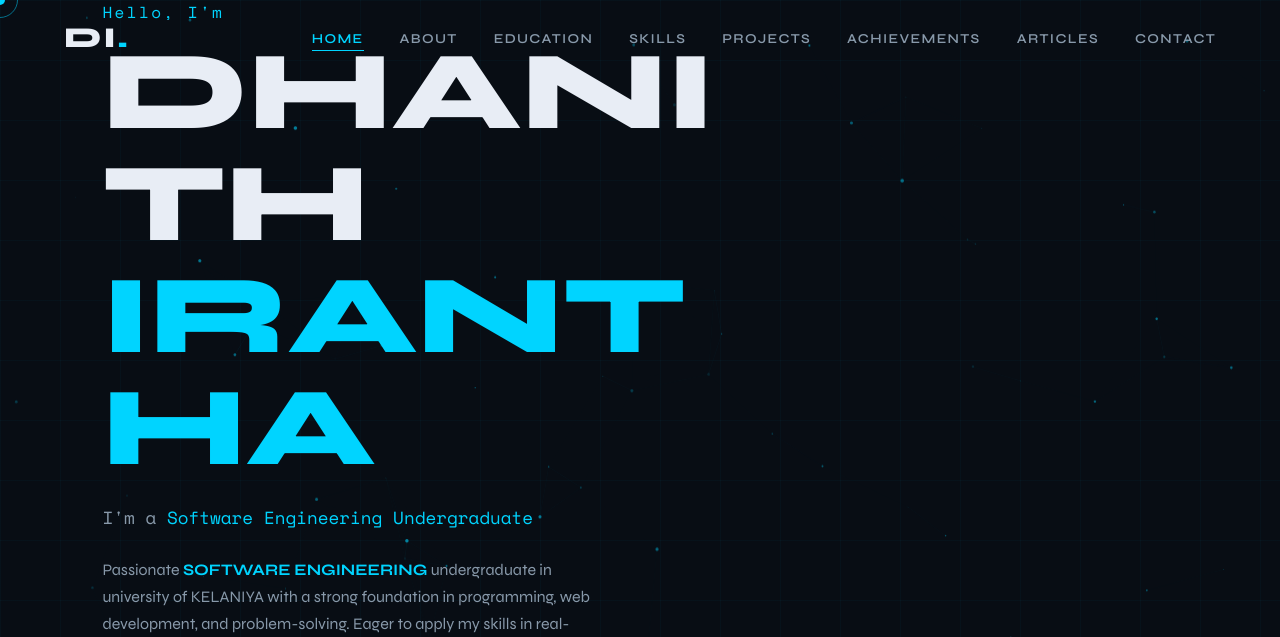
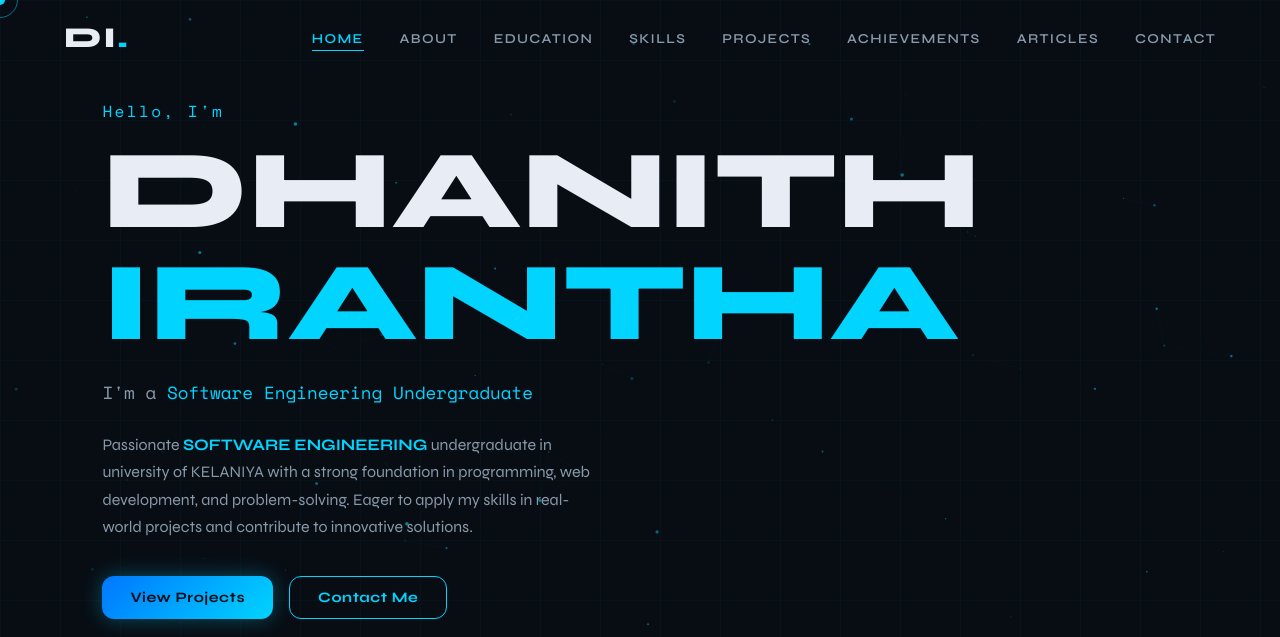
Before and after one commit to dhanithirantha20031217/Portfolio, a plain HTML site: page index.html in a window 1280 px wide. Shown: the top 637 px of the page. Drawn offline with nearby package versions, Linux system fonts and the light colour scheme.

Commit message:
My portfolio version 0.10

```diff
--- a/style.css
+++ b/style.css
@@ -252,7 +252,7 @@ ul { list-style: none; }
   font-weight: 800;
   line-height: 1.0;
   margin-bottom: 20px;
-  word-break: break-word;
+  word-break: normal;
 }
 .accent { color: var(--accent); }
 .hero-roles {
```
